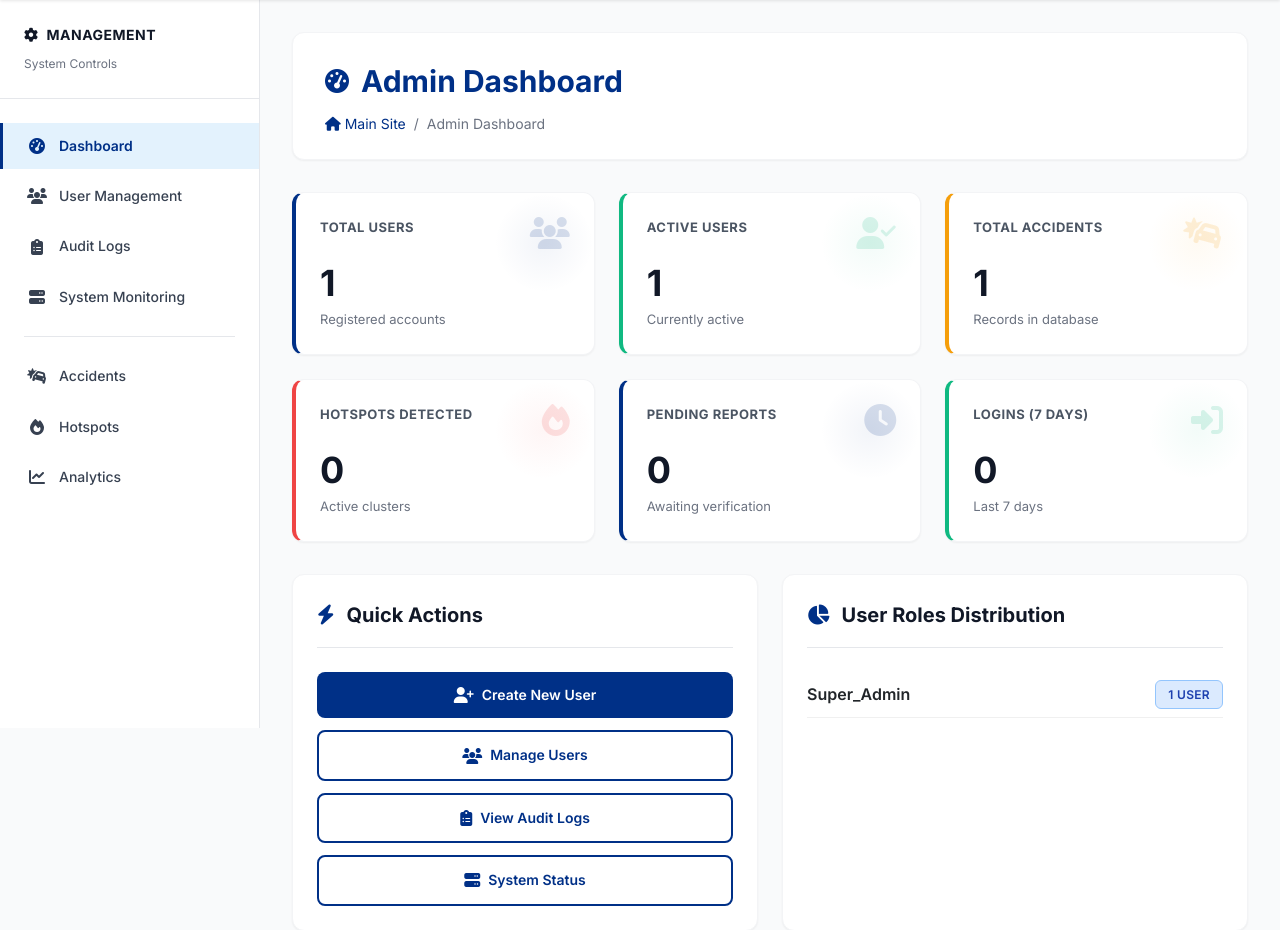
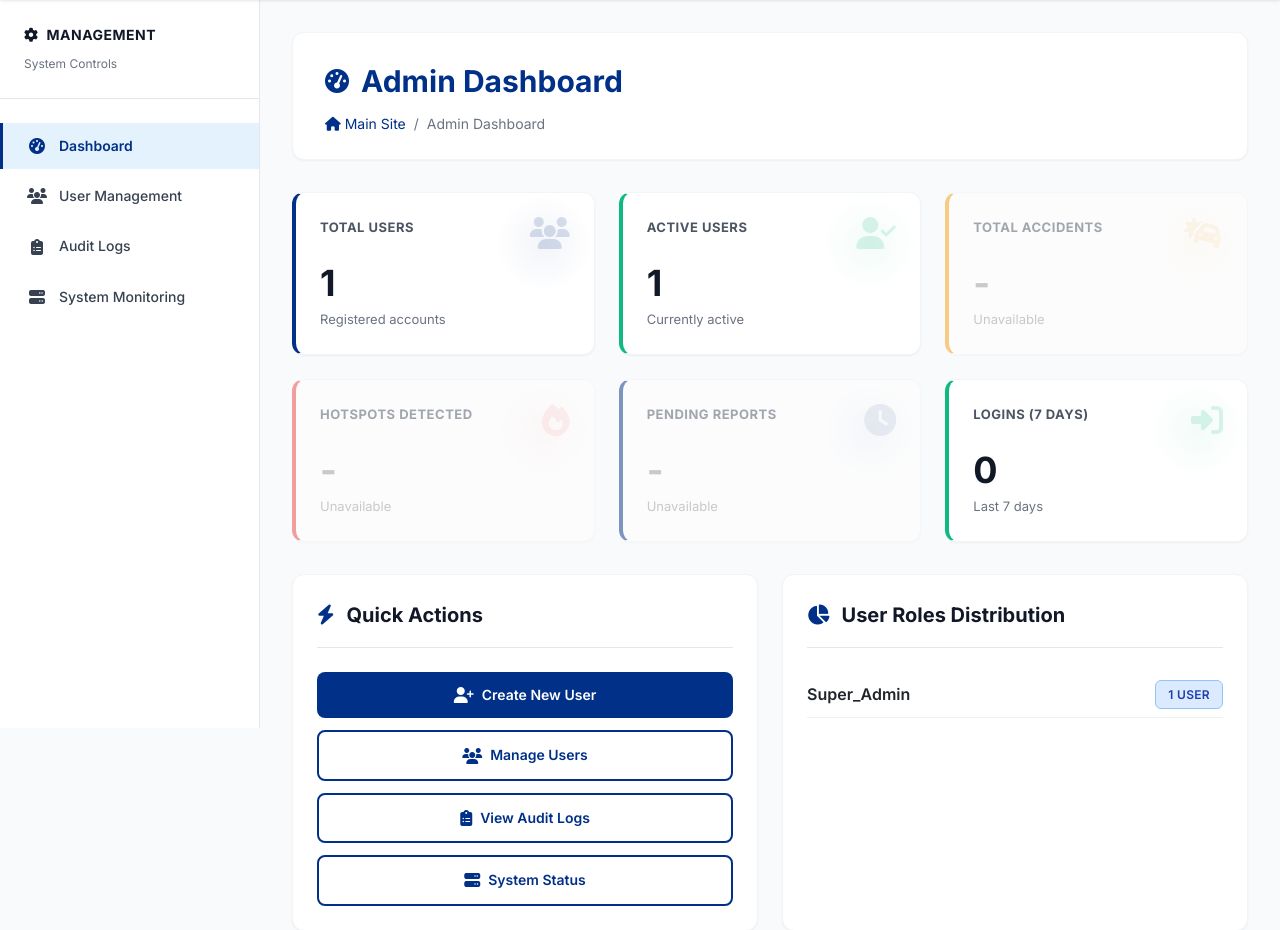
Before and after one commit to rexontimbal/MIT_PROJECTS, a Django app: page /admin-panel/ in a window 1280 px wide. Shown: the part 72-1002 px from the top of the page. Run offline with Django 5.2, Linux system fonts and the light colour scheme; a user stored in the database is signed in; data comes from the database, SQL or seed files in the repository; tables that the repository leaves empty hold one stand-in row (values such as "Sample post"); grey boxes marked "Sample" are stand-in pictures; data that the repository does not hold is empty.

Commit message:
feat: Remove redundant dashboard cards and sidebar menu items
Dashboard Changes:
- Convert 'Total Accidents', 'Hotspots Detected', and 'Pending Reports' cards to inactive state
- Display '-' with gray text and reduced opacity to indicate unavailable features
- Cards remain visible as placeholders but are non-interactive
- These stats are already available on the main site

Sidebar Changes:
- Remove 'Accidents' menu item (links to main site feature)
- Remove 'Hotspots' menu item (links to main site feature)
- Remove 'Analytics' menu item (links to main site feature)
- Remove navigation divider that preceded these items

Admin panel now focuses on admin-specific functions:
- Dashboard, User Management, Audit Logs, System Monitoring

```diff
--- a/templates/admin_panel/base.html
+++ b/templates/admin_panel/base.html
@@ -1329,28 +1329,6 @@
                     </a>
                 </li>
 
-                <div class="admin-nav-divider"></div>
-
-                <li class="admin-nav-item">
-                    <a href="{% url 'accident_list' %}" class="admin-nav-link">
-                        <i class="fas fa-car-crash"></i>
-                        <span>Accidents</span>
-                    </a>
-                </li>
-
-                <li class="admin-nav-item">
-                    <a href="{% url 'hotspots' %}" class="admin-nav-link">
-                        <i class="fas fa-fire"></i>
-                        <span>Hotspots</span>
-                    </a>
-                </li>
-
-                <li class="admin-nav-item">
-                    <a href="{% url 'analytics' %}" class="admin-nav-link">
-                        <i class="fas fa-chart-line"></i>
-                        <span>Analytics</span>
-                    </a>
-                </li>
 
             </ul>
         </aside>
--- a/templates/admin_panel/dashboard.html
+++ b/templates/admin_panel/dashboard.html
@@ -47,31 +47,31 @@
         <div class="stat-label">Currently active</div>
     </div>
 
-    <div class="stat-card orange">
+    <div class="stat-card orange" style="opacity: 0.5; pointer-events: none;">
         <div class="stat-header">
             <span class="stat-title">Total Accidents</span>
             <i class="fas fa-car-crash stat-icon"></i>
         </div>
-        <div class="stat-value">{{ stats.total_accidents }}</div>
-        <div class="stat-label">Records in database</div>
+        <div class="stat-value" style="color: #999;">-</div>
+        <div class="stat-label" style="color: #999;">Unavailable</div>
     </div>
 
-    <div class="stat-card red">
+    <div class="stat-card red" style="opacity: 0.5; pointer-events: none;">
         <div class="stat-header">
             <span class="stat-title">Hotspots Detected</span>
             <i class="fas fa-fire stat-icon"></i>
         </div>
-        <div class="stat-value">{{ stats.total_hotspots }}</div>
-        <div class="stat-label">Active clusters</div>
+        <div class="stat-value" style="color: #999;">-</div>
+        <div class="stat-label" style="color: #999;">Unavailable</div>
     </div>
 
-    <div class="stat-card">
+    <div class="stat-card" style="opacity: 0.5; pointer-events: none;">
         <div class="stat-header">
             <span class="stat-title">Pending Reports</span>
             <i class="fas fa-clock stat-icon"></i>
         </div>
-        <div class="stat-value">{{ stats.pending_reports }}</div>
-        <div class="stat-label">Awaiting verification</div>
+        <div class="stat-value" style="color: #999;">-</div>
+        <div class="stat-label" style="color: #999;">Unavailable</div>
     </div>
 
     <div class="stat-card green">
```
